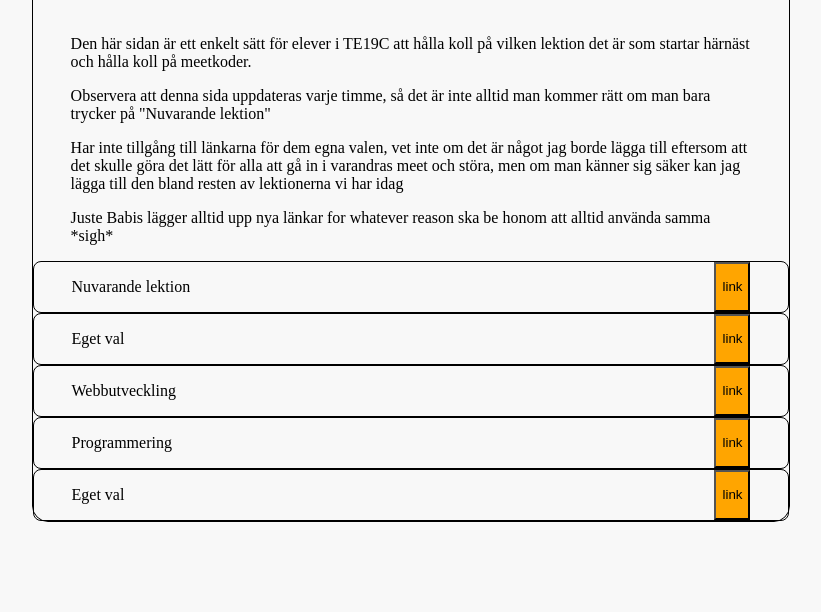
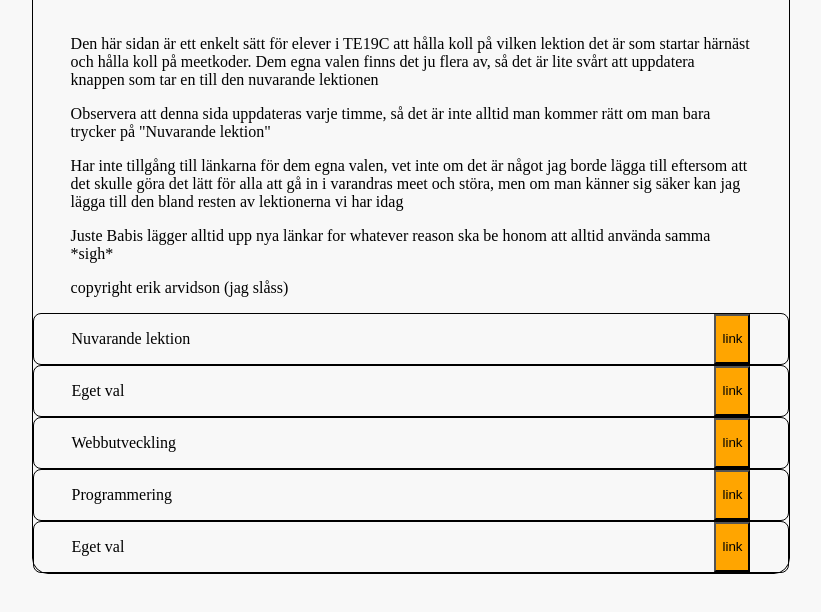
Before and after one commit to e-r-ik/te19cannibaler, a plain HTML site: page index.html in a window 1280 px wide. Shown: the part 70-682 px from the top of the page, without its empty margins (229-1050 px from the left). Drawn offline with Linux system fonts and the light colour scheme.

Commit message:
Update index.html

```diff
--- a/index.html
+++ b/index.html
@@ -14,7 +14,8 @@
       <article class="about">
         <p>Den här sidan är ett enkelt sätt för elever i TE19C
            att hålla koll på vilken lektion det är som startar
-           härnäst och hålla koll på meetkoder.</p>
+           härnäst och hålla koll på meetkoder. Dem egna valen finns det ju flera
+           av, så det är lite svårt att uppdatera knappen som tar en till den nuvarande lektionen</p>
         <p>Observera att denna sida uppdateras varje timme, så
            det är inte alltid man kommer rätt om man bara trycker på
            "Nuvarande lektion"</p>
@@ -24,6 +25,7 @@
            kan jag lägga till den bland resten av lektionerna vi har idag</p>
         <p>Juste Babis lägger alltid upp nya länkar for whatever reason ska be honom
            att alltid använda samma *sigh*</p>
+        <p>copyright erik arvidson (jag slåss)</p>
       </article>
       <section>
         <p>Nuvarande lektion</p>
```
